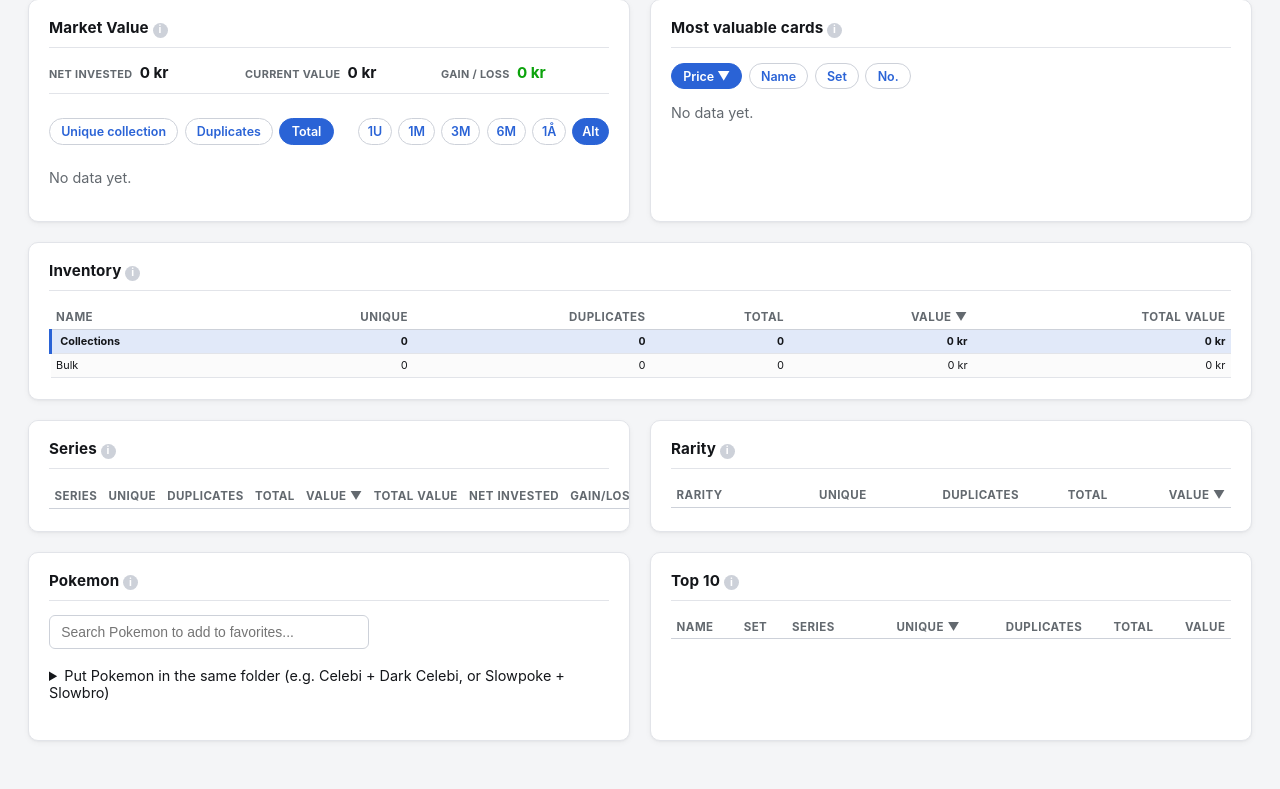
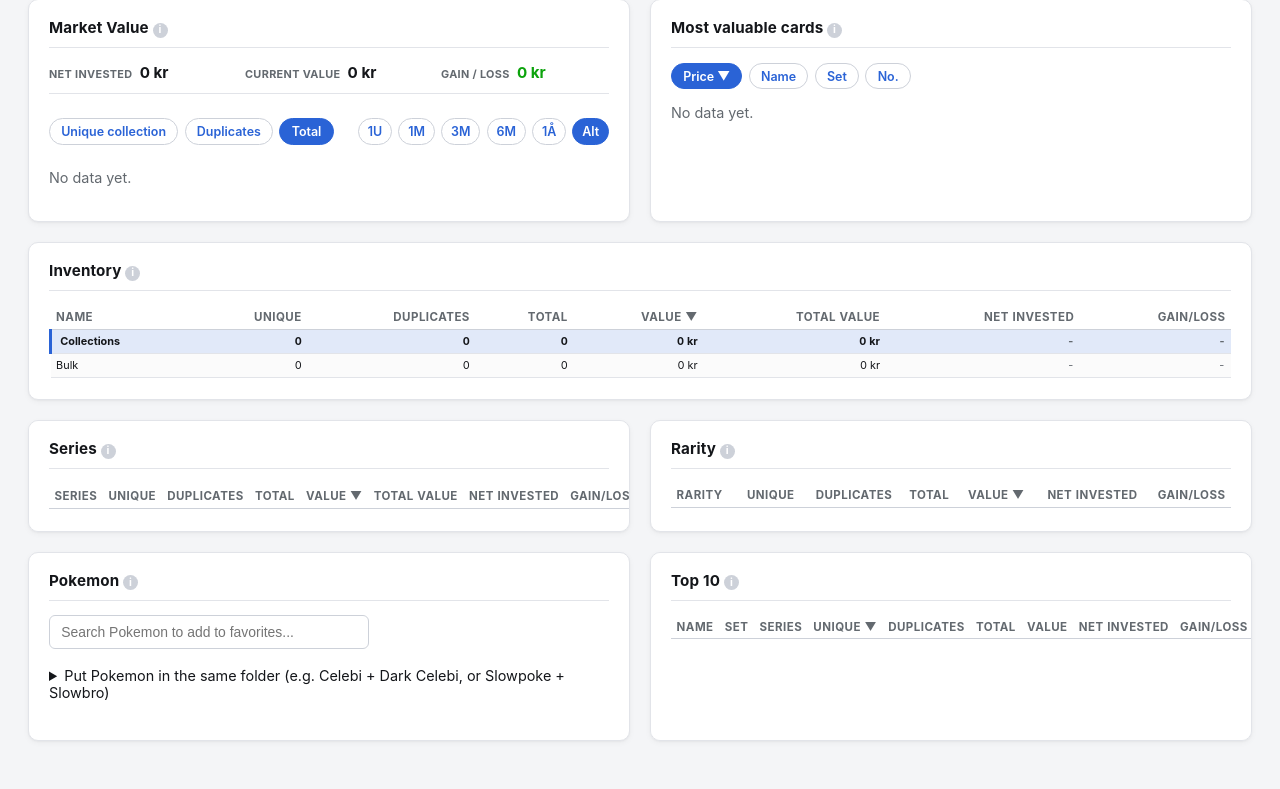
Before and after one commit to erjoha11/PokemonCollector, a FastAPI app: page / in a window 1280 px wide. Shown: the part 401-1190 px from the top of the page. Run offline with FastAPI, Linux system fonts and the light colour scheme; lists and menus that the app fills with data are empty.

Commit message:
Dashboard: Net invested + colored Gain/loss in every breakdown table (#196)
Inventory, Rarity, Favorites and Top 10 get the Net invested / Gain/loss columns Series had, plus per-card figures in drill-down rows. Gain/loss green/red and bold; "-" when a row has no registered purchase.

```diff
--- a/apps/tcg_inventory/app.py
+++ b/apps/tcg_inventory/app.py
@@ -407,12 +407,16 @@ def dashboard(
         collection_breakdown = queries.collection_bulk_breakdown(db, cards)
         series_breakdown = queries.by_series_breakdown(db, cards)
         invested_by_card = queries.net_invested_by_card(db, txs)
-        queries.assign_bucket_investment(collection_breakdown["children"] + [collection_breakdown["bulk"]], invested_by_card)
+        queries.assign_bucket_investment(
+            collection_breakdown["children"] + [collection_breakdown["bulk"], collection_breakdown["parent"]],
+            invested_by_card,
+        )
         queries.assign_bucket_investment(series_breakdown, invested_by_card)
         for series_bucket in series_breakdown:
             queries.assign_bucket_investment(series_bucket.child_sets, invested_by_card)
         top_cards = queries.top_valuable_cards(db, limit=50)
         rarity_breakdown = queries.by_rarity_breakdown(db, cards)
+        queries.assign_bucket_investment(rarity_breakdown, invested_by_card)
 
         # Bucket rows (collection, series, set, rarity) always keep their
         # default order from queries.py -- clicking a column header only
@@ -429,6 +433,7 @@ def dashboard(
         # re-orders those same 10 buckets -- same pattern as "Topp 10 mest
         # verdifulle kort" above, not the bucket-hierarchy tables.
         all_pokemon = queries.by_pokemon_breakdown(db, cards, alias_map)
+        queries.assign_bucket_investment(all_pokemon, invested_by_card)
         pokemon_top = sorted(all_pokemon, key=lambda b: b.unique_count, reverse=True)[:10]
         pokemon_top = _sorted_rows(pokemon_top, psort, pdir, POKEMON_BUCKET_SORT_KEYS)
 
--- a/apps/tcg_inventory/queries.py
+++ b/apps/tcg_inventory/queries.py
@@ -46,6 +46,11 @@ class Bucket:
     unique_value: float = 0.0
     total_value: float = 0.0
     net_invested: float = 0.0
+    # True once assign_bucket_investment() finds at least one card in this
+    # bucket with a registered transaction. Without one there is no known
+    # cost, so the dashboard shows "-" for Net invested/Gain/loss rather than
+    # a "gain" equal to the bucket's whole value.
+    has_investment: bool = False
     # False only for the synthetic "Bulk" bucket (cards with no collection at
     # all) -- there's no real collection to filter Inventory by, so its qty
     # cell is plain text instead of a link. Every other bucket is filterable.
@@ -929,6 +934,7 @@ def assign_bucket_investment(buckets, invested_by_card: dict[int, float]) -> Non
     """Attach transaction totals to buckets without changing value rules."""
     for bucket in buckets:
         bucket.net_invested = sum(invested_by_card.get(card.id, 0.0) for card in bucket.cards)
+        bucket.has_investment = any(card.id in invested_by_card for card in bucket.cards)
 
 
 @dataclass
--- a/apps/tcg_inventory/static/style.css
+++ b/apps/tcg_inventory/static/style.css
@@ -1587,3 +1587,9 @@ button.secondary {
   .card-viewer-body { grid-template-columns: 1fr; padding: 1rem; }
   .card-viewer-image, .card-viewer-noimage { max-width: 260px; justify-self: center; }
 }
+
+/* Net invested / Gain/loss cells in the dashboard tables (money_cells in
+   dashboard.html): cost in a quieter ink, gain/loss in the shared
+   green/red delta colors, bold so the result reads first. */
+.money-invested { color: var(--ink-secondary); }
+.money-gain { font-weight: 600; }
--- a/apps/tcg_inventory/templates/dashboard.html
+++ b/apps/tcg_inventory/templates/dashboard.html
@@ -34,8 +34,24 @@
   <td class="num">{{ card.qty }}</td>
   <td class="num">{{ card.unique_value | kr }}</td>
   {% if show_total_value %}<td class="num">{{ card.total_value | kr }}</td>{% endif %}
+  {%- set paid = invested_by_card.get(card.id) if invested_by_card else none %}
+  {{ money_cells(paid or 0, card.unique_value - (paid or 0), paid is not none) }}
 </tr>
 {% endmacro %}
+
+{# Net invested + Gain/loss cells. Gain/loss is green when up, red when
+   down; both show "-" when nothing in the row has a registered purchase
+   (no known cost, so no meaningful gain). #}
+{% macro money_cells(invested, gain, known) -%}
+{%- if known -%}
+<td class="num money-invested">{{ invested | kr }}</td>
+<td class="num money-gain {{ 'viz-delta-gain' if gain > 0 else ('viz-delta-loss' if gain < 0 else 'muted') }}">{{ '+' if gain > 0 }}{{ gain | kr }}</td>
+{%- else -%}
+<td class="num muted">-</td><td class="num muted">-</td>
+{%- endif -%}
+{%- endmacro %}
+
+{% macro bucket_money_cells(bucket) %}{{ money_cells(bucket.net_invested, bucket.gain_loss, bucket.has_investment) }}{% endmacro %}
 
 {% macro bucket_set_series_cells(bucket) %}
 <td>{% if bucket.distinct_sets | length == 1 %}{{ bucket.distinct_sets[0] }}{% elif bucket.distinct_sets | length > 1 %}<span class="muted" title="{{ bucket.distinct_sets | join(', ') }}">Multiple</span>{% else %}-{% endif %}</td>
@@ -110,6 +126,8 @@
           <th class="num">{{ coll_sort('Total', 'qty') }}</th>
           <th class="num">{{ coll_sort('Value', 'value') }}</th>
           <th class="num">{{ coll_sort('Total value', 'total_value') }}</th>
+          <th class="num">Net invested</th>
+          <th class="num">Gain/loss</th>
         </tr>
       </thead>
       <tbody>
@@ -120,6 +138,7 @@
           <td class="num">{{ collection_breakdown.parent.qty }}</td>
           <td class="num">{{ collection_breakdown.parent.unique_value | kr }}</td>
           <td class="num">{{ collection_breakdown.parent.total_value | kr }}</td>
+          {{ bucket_money_cells(collection_breakdown.parent) }}
         </tr>
         {% for c in collection_rows if c.filterable %}
         {% set row_id = 'coll-' ~ loop.index %}
@@ -130,6 +149,7 @@
           <td class="num">{{ dup_link('collection', c.name, c.qty) }}</td>
           <td class="num">{{ c.unique_value | kr }}</td>
           <td class="num">{{ c.total_value | kr }}</td>
+          {{ bucket_money_cells(c) }}
         </tr>
         {% for card in c.cards %}
         {{ card_leaf_row(card, 'grandchild-row', row_id) }}
@@ -147,6 +167,7 @@
           <td class="num">{{ bulk.qty }}</td>
           <td class="num">{{ bulk.unique_value | kr }}</td>
           <td class="num">{{ bulk.total_value | kr }}</td>
+          {{ bucket_money_cells(bulk) }}
         </tr>
         {% for card in bulk.cards %}
         {{ card_leaf_row(card, 'grandchild-row', 'coll-bulk') }}
@@ -183,8 +204,7 @@
           <td class="num">{{ dup_link('series', s.name, s.qty) }}</td>
           <td class="num">{{ s.unique_value | kr }}</td>
           <td class="num">{{ s.total_value | kr }}</td>
-          <td class="num">{{ s.net_invested | kr }}</td>
-          <td class="num">{{ s.gain_loss | kr }}</td>
+          {{ bucket_money_cells(s) }}
           <td class="num">-</td>
         </tr>
         {% for set_b in s.child_sets %}
@@ -196,8 +216,7 @@
           <td class="num">{{ dup_link('set', set_b.name, set_b.qty) }}</td>
           <td class="num">{{ set_b.unique_value | kr }}</td>
           <td class="num">{{ set_b.total_value | kr }}</td>
-          <td class="num">{{ set_b.net_invested | kr }}</td>
-          <td class="num">{{ set_b.gain_loss | kr }}</td>
+          {{ bucket_money_cells(set_b) }}
           <td class="num">{% if set_b.total_cards %}<span title="{{ set_b.unique_count }}/{{ set_b.total_cards }} kort">{{ set_b.completion_pct | round | int }}%</span>{% else %}<span class="muted" title="Set's total card count hasn't been synced yet">unknown</span>{% endif %}</td>
         </tr>
         {% for card in set_b.cards %}
@@ -219,6 +238,8 @@
           <th class="num">{{ rarity_sort('Duplicates', 'duplicates') }}</th>
           <th class="num">{{ rarity_sort('Total', 'qty') }}</th>
           <th class="num">{{ rarity_sort('Value', 'value') }}</th>
+          <th class="num">Net invested</th>
+          <th class="num">Gain/loss</th>
         </tr>
       </thead>
       <tbody>
@@ -230,6 +251,7 @@
           <td class="num">{{ r.duplicates }}</td>
           <td class="num">{{ dup_link('rarity', r.name, r.qty) }}</td>
           <td class="num">{{ r.unique_value | kr }}</td>
+          {{ bucket_money_cells(r) }}
         </tr>
         {% for card in r.cards %}
         {{ card_leaf_row(card, 'child-row', row_id, show_total_value=false) }}
@@ -301,6 +323,8 @@
           <th class="num">{{ fav_sort('Duplicates', 'duplicates') }}</th>
           <th class="num">{{ fav_sort('Total', 'qty') }}</th>
           <th class="num">{{ fav_sort('Value', 'value') }}</th>
+          <th class="num">Net invested</th>
+          <th class="num">Gain/loss</th>
         </tr>
       </thead>
       <tbody>
@@ -320,6 +344,7 @@
           <td class="num">{{ p.duplicates }}</td>
           <td class="num">{{ dup_link('q', p.name, p.qty) }}</td>
           <td class="num">{{ p.unique_value | kr }}</td>
+          {{ bucket_money_cells(p) }}
         </tr>
         {% for card in p.cards %}
         {{ card_leaf_row(card, 'child-row', row_id, show_total_value=false, show_set_series=true) }}
@@ -342,6 +367,8 @@
           <th class="num">{{ top10_sort('Duplicates', 'duplicates') }}</th>
           <th class="num">{{ top10_sort('Total', 'qty') }}</th>
           <th class="num">{{ top10_sort('Value', 'value') }}</th>
+          <th class="num">Net invested</th>
+          <th class="num">Gain/loss</th>
         </tr>
       </thead>
       <tbody>
@@ -362,6 +389,7 @@
           <td class="num">{{ p.duplicates }}</td>
           <td class="num">{{ dup_link('q', p.name, p.qty) }}</td>
           <td class="num">{{ p.unique_value | kr }}</td>
+          {{ bucket_money_cells(p) }}
         </tr>
         {% for card in p.cards %}
         {{ card_leaf_row(card, 'child-row', row_id, show_total_value=false, show_set_series=true) }}
```
Also changed, not shown: apps/tcg_inventory/tests/test_app.py (+35 -0 lines).
